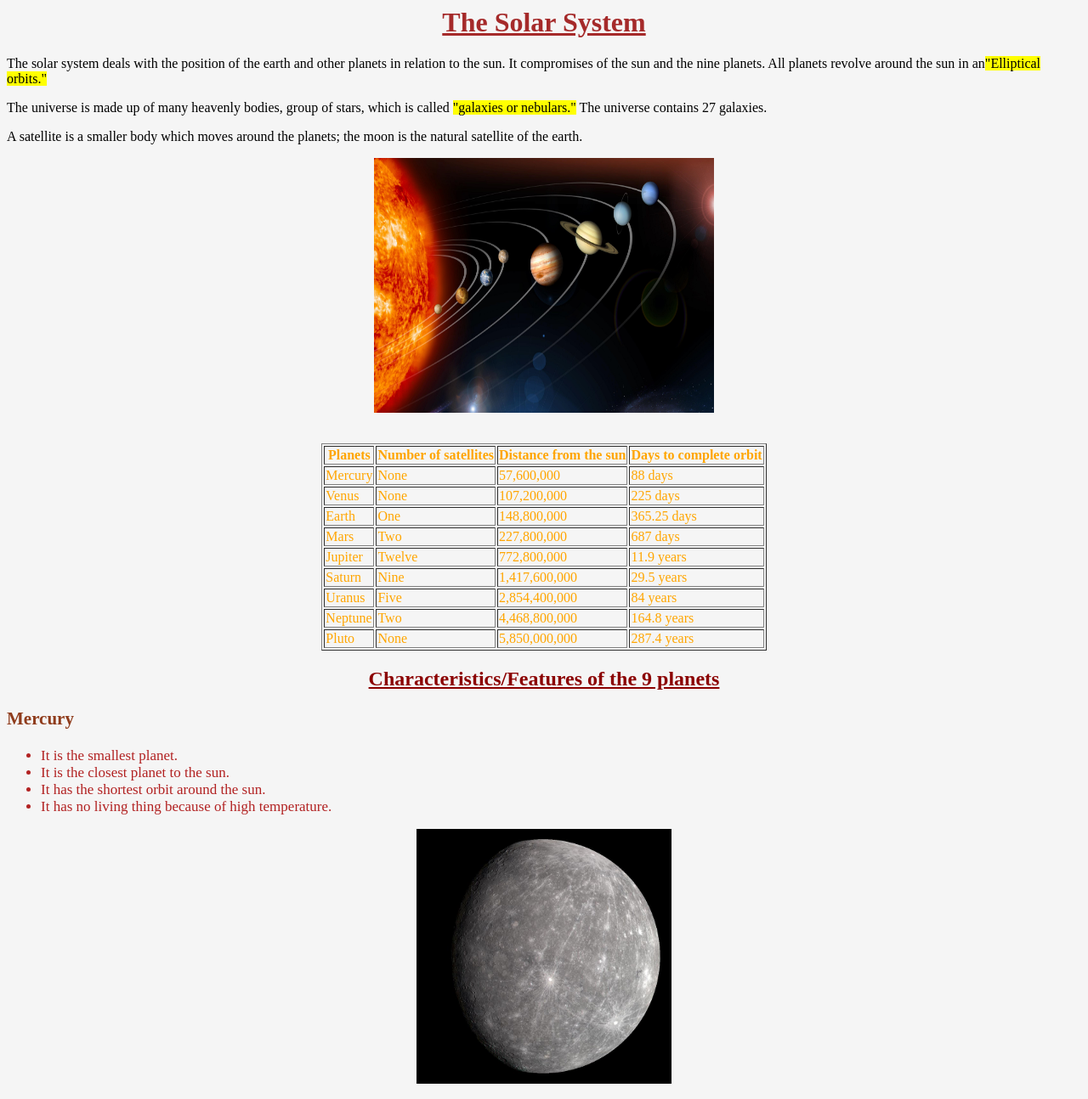
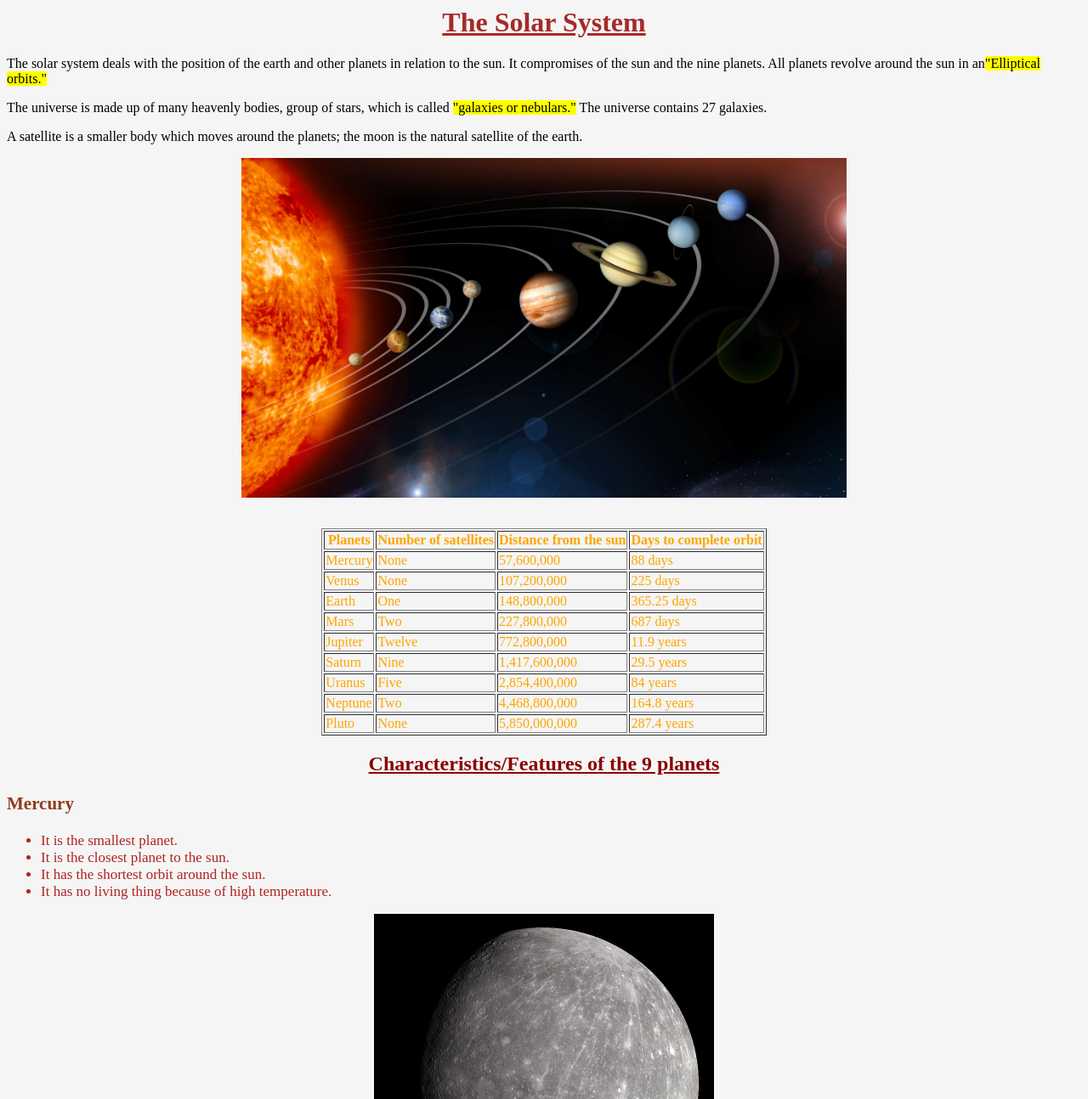
Before and after one commit to maxwizardth/clearPath, a plain HTML site: page Rafiah/homework.html in a window 1280 px wide. Shown: the top 1294 px of the page at 85% size. Drawn offline with Linux system fonts and the light colour scheme.

Commit message:
Update homework.html

```diff
--- a/Rafiah/homework.html
+++ b/Rafiah/homework.html
@@ -49,8 +49,8 @@
             </p>
         </p>
         <center><img src="solar system.jpg"
-            width="400"
-            height="300" /></center><br><br>
+            maxwidth="800"
+            height="400" /></center><br><br>
            <center>
             <table>
                 <table border="1">
@@ -126,8 +126,8 @@
             <li>It has no living thing because of high temperature.</li>
         </ul>
         <center><img src="mercury.jpg"
-            width="300"
-            height="300" /></center>
+            maxwidth="800"
+            height="400" /></center>
         <h3>Venus</h3>
         <ul>
             <li class="red background">It is the second closest planet to the sun.</li>
```
